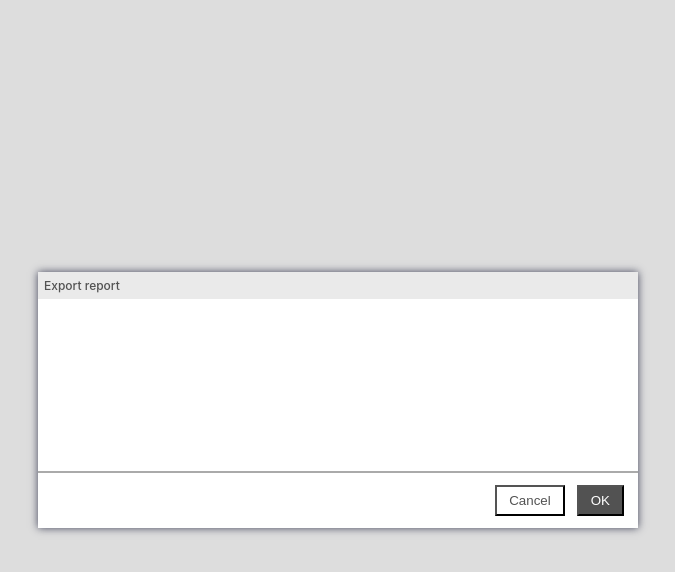
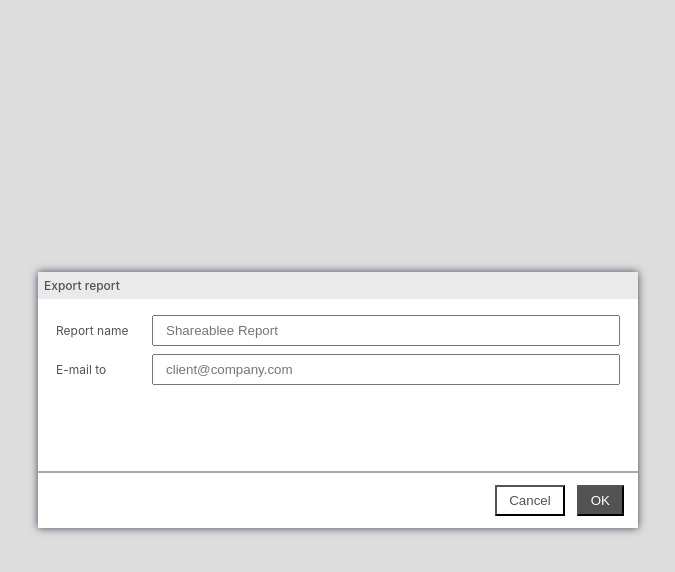
Before and after one commit to MCesarczyk/export-modal-mcesarczyk, a React (Create React App) app: page / in a window 1280 px wide. Both pictures are taken after a click on the button "Open modal". Shown: the top 572 px of the page, without its empty margins (302-977 px from the left). Built offline with nearby package versions, Linux system fonts and the light colour scheme.

Commit message:
added inputs to form

```diff
--- /dev/null
+++ b/src/Form/index.tsx
@@ -0,0 +1,17 @@
+import "./style.css";
+
+import { useState } from "react";
+import Input from "../Input";
+
+const Form = () => {
+  return (
+    <form className="Form">
+      <fieldset className="FormFieldset">
+        <Input value={""} setValue={() => { }} placeholder="Shareablee Report" labeled labelText="Report name" />
+        <Input value={""} setValue={() => { }} type="email" placeholder="client@company.com" labeled labelText="E-mail to" />
+      </fieldset>
+    </form>
+  )
+};
+
+export default Form;
--- /dev/null
+++ b/src/Form/style.css
@@ -0,0 +1,4 @@
+.FormFieldset {
+  border: none;
+  padding: 0.5rem;
+}
--- a/src/Input/index.tsx
+++ b/src/Input/index.tsx
@@ -1,3 +1,5 @@
+import "./style.css";
+
 type inputProps = {
   value: string,
   setValue: Function,
@@ -8,8 +10,8 @@ type inputProps = {
 }
 
 const Input = ({ value, setValue, placeholder, type, labeled, labelText }: inputProps) => (
-  <div>
-    {labeled && <label>{labelText}</label> }
+  <div className="InputWrapper">
+    {labeled && <label className="InputLabel">{labelText}</label> }
     <input
       aria-label="input"
       data-testid="input"
--- /dev/null
+++ b/src/Input/style.css
@@ -0,0 +1,16 @@
+.InputWrapper {
+  display: flex;
+  align-items: center;
+  margin: 0.5rem;
+}
+
+.InputLabel {
+  font-size: 0.75rem;
+  flex-basis: 6rem;
+  text-align: left;
+}
+
+.Input {
+  padding: 0.375rem 0.75rem;
+  flex-grow: 1;
+}
--- a/src/ModalWrapper/Modal/index.tsx
+++ b/src/ModalWrapper/Modal/index.tsx
@@ -1,5 +1,6 @@
 import { MouseEventHandler } from "react";
 import Button from "../../Button";
+import Form from "../../Form";
 import "./style.css";
 
 type modalProps = {
@@ -22,6 +23,7 @@ const Modal = ({ visible, onClose, title }: modalProps) => (
         {title}
       </h1>
     </div>
+    <Form />
     <div
       aria-label="modal footer"
       className="ModalFooter"
```
